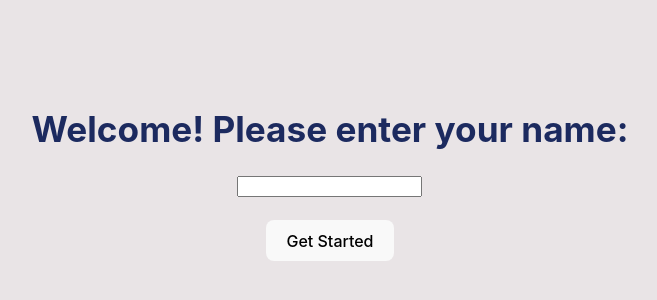
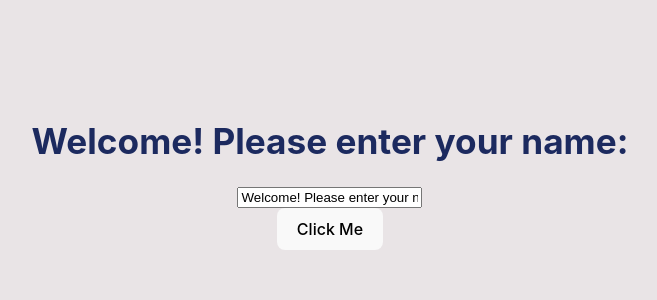
Before and after one commit to HayleySerra/dashboard, a React (Vite) app: page / in a window 1280 px wide. Shown: the part 226-526 px from the top of the page, without its empty margins (310-967 px from the left). Built offline with nearby package versions, Linux system fonts and the light colour scheme.

Commit message:
Split up into better components

```diff
--- a/src/App.jsx
+++ b/src/App.jsx
@@ -1,10 +1,10 @@
 import './App.css';
-import StartPage from './StartPage';
+import WelcomeHeader from './WelcomeHeader';
 
 
 function App() {
   return (
-    <StartPage />
+    <WelcomeHeader />
   );
 }
 
--- /dev/null
+++ b/src/Button.jsx
@@ -0,0 +1,7 @@
+import React from 'react';
+
+const Button = ({ onClick }) => {
+  return <button onClick={onClick}>Click Me</button>;
+};
+
+export default Button;
--- a/src/MainPage.jsx
+++ b/src/MainPage.jsx
@@ -1,12 +1,9 @@
 import React from 'react';
-import { useCookies } from 'react-cookie';
 
 function MainPage() {
-    const [cookies] = useCookies(['myCookie']);
-    const storedData = cookies.myCookie;
   return (
     <div>
-      <h1>Welcome to dashboard {storedData}</h1>
+      <h1>Welcome to dashboard again</h1>
     </div>
   );
 }
--- a/src/StartPage.jsx
+++ /dev/null
@@ -1,34 +0,0 @@
-import React, { useState, useEffect } from 'react';
-import { useCookies } from 'react-cookie';
-import MainPage from './MainPage';
-
-
-function StartPage() {
-  const [inputValue, setInputValue] = useState('');
-  const [cookies, setCookie] = useCookies(['myCookie']);
-  const [showComponent, setShowComponent] = useState(false);
-
-  const handleButtonClick = () => {
-    setShowComponent(true);
-  }
-
-  useEffect(() => {
-    setCookie('myCookie', inputValue);
-  }, [inputValue, setCookie]);
-
-  const handleInputChange = (event) => {
-    setInputValue(event.target.value);
-  };
-
-  return (
-    <div>
-      <h1>Welcome! Please enter your name: </h1>
-      <input type="text" value={inputValue} onChange={handleInputChange} />
-      <h1>{inputValue}</h1>
-      {showComponent ? <MainPage /> : null}
-      <button onClick={handleButtonClick}>Get Started</button>
-    </div>
-  )
-}
-
-export default StartPage;
--- /dev/null
+++ b/src/SwitchPage.jsx
@@ -0,0 +1,21 @@
+import React, { useState } from 'react';
+import Button from './Button';
+import MainPage from './MainPage'; //component to switch to when button click
+import WelcomeHeader from './WelcomeHeader'; //component to unmount when button click
+
+function SwitchPage() {
+  const [showMainPage, setShowMainPage] = useState(false);
+
+  const handleClick = () => {
+    setShowMainPage(true);
+  };
+
+  return (
+    <header>
+    <Button onClick={handleClick} />
+    {showMainPage && <MainPage />}
+    </header>
+  );
+}
+
+export default SwitchPage;
--- /dev/null
+++ b/src/WelcomeHeader.jsx
@@ -0,0 +1,27 @@
+import React, { useState, useEffect } from 'react';
+import { useCookies } from 'react-cookie';
+import Button from './Button';
+import SwitchPage from './SwitchPage';
+
+function WelcomeHeader() {
+  const [title, setTitle] = useState('Welcome! Please enter your name: ');
+  const [cookies, setCookie] = useCookies(['myCookie']);
+
+  useEffect(() => {
+    setCookie('myCookie', title);
+  }, [title, setCookie]);
+
+  const handleTitleChange = (event) => {
+    setTitle(event.target.value);
+  };
+
+  return (
+    <header>
+      <h1>{title}</h1>
+      <input type="text" value={title} onChange={handleTitleChange} />
+      <SwitchPage />
+    </header>
+  );
+}
+
+export default WelcomeHeader;
```
